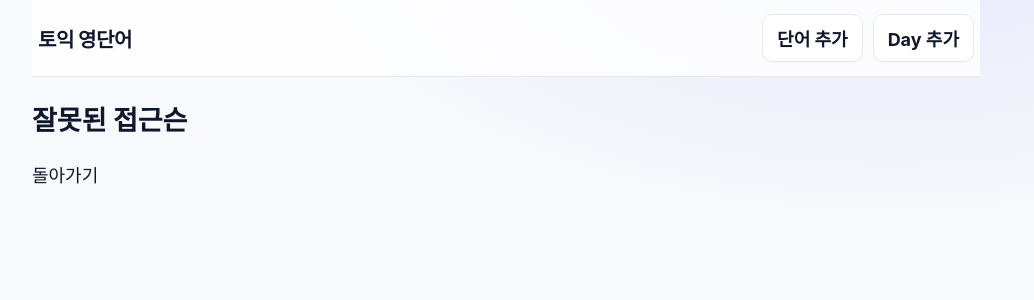
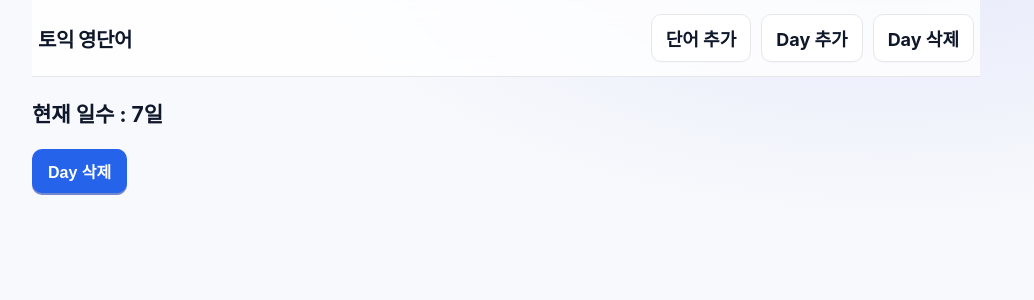
Before and after one commit to Dearonfox/Voca, a React (Create React App) app: page /delete_day in a window 1280 px wide. Shown: the top 300 px of the page, without its empty margins (134-1168 px from the left). Built offline with nearby package versions, Linux system fonts and the light colour scheme; data requests are answered from the project's data file.

Commit message:
del day 기능 추가

```diff
--- a/src/App.js
+++ b/src/App.js
@@ -5,6 +5,7 @@ import {BrowserRouter, Route, Switch} from "react-router-dom";
 import EmptyPage from "./component/EmptyPage";
 import CreateWord from "./component/CreateWord";
 import CreateDay from "./component/CreateDay";
+import DeleteDay from "./component/DeleteDay";
 function App() {
   return (
     <BrowserRouter>
@@ -23,6 +24,9 @@ function App() {
             <Route path ="/create_day">
               <CreateDay />
             </Route>
+            <Route path = "/delete_day">
+              <DeleteDay />
+            </Route>
             <Route>
               <EmptyPage />
             </Route>
--- /dev/null
+++ b/src/component/DeleteDay.js
@@ -0,0 +1,33 @@
+import useFetch from "../hooks/useFetch";
+import { useHistory } from "react-router-dom";
+
+export default function DeleteDay() {
+    const days = useFetch("http://localhost:3001/days",[]);
+    const history = useHistory();
+    const last = days[days.length - 1];
+
+
+    function delDay(){
+        fetch(`http://localhost:3001/days/${last.id}`, {
+            method: "DELETE",
+            headers : {
+                "Content-Type" : "application/json",
+            },
+            body : JSON.stringify({
+                day : days.length - 1,
+            isDone : false,
+            }),
+        }).then(res=> {
+            if(res.ok) {
+                alert("삭제 완료 되었습니다");
+                history.push(`/`);
+            }
+        });
+    }
+    return (
+        <div>
+            <h3>현재 일수 : {days.length}일</h3>
+            <button onClick={delDay}>Day 삭제</button>
+        </div>
+    );
+}
--- a/src/component/Header.js
+++ b/src/component/Header.js
@@ -13,6 +13,10 @@ export default function Header() {
                 <Link to="/create_day" className ="link">
                     Day 추가
                 </Link>
+                <Link to ="/delete_day" className="link">
+                    Day 삭제
+                </Link>
+
             </div>
         </div>
     )
--- a/src/db/data.json
+++ b/src/db/data.json
@@ -670,13 +670,6 @@
       "eng": "assume",
       "kor": "받아들이다",
       "isDone": false
-    },
-    {
-      "id": "9f51",
-      "day": "7",
-      "eng": "어쩌구",
-      "kor": "저쩌구",
-      "isDone": false
     }
   ]
 }
```
